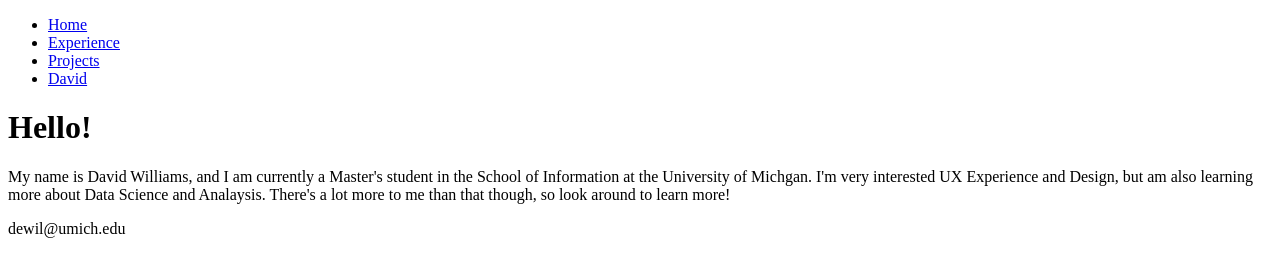
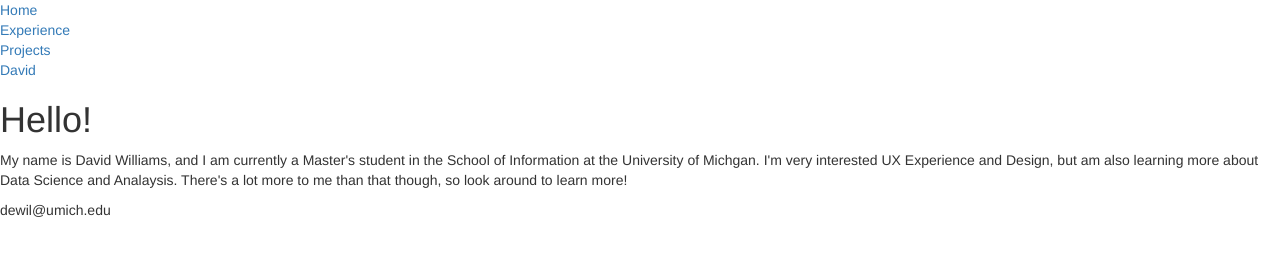
Before and after one commit to shdwfng/shdwfng.github.io, a plain HTML site: page Portfolio/index.html in a window 1280 px wide. Drawn offline with nearby package versions, Linux system fonts and the light colour scheme.

Commit message:
Integrated bootstrap and a reset stylesheet into index.html

```diff
--- /dev/null
+++ b/Portfolio/css/reset.css
@@ -0,0 +1,48 @@
+/* http://meyerweb.com/eric/tools/css/reset/
+   v2.0 | 20110126
+   License: none (public domain)
+*/
+
+html, body, div, span, applet, object, iframe,
+h1, h2, h3, h4, h5, h6, p, blockquote, pre,
+a, abbr, acronym, address, big, cite, code,
+del, dfn, em, img, ins, kbd, q, s, samp,
+small, strike, strong, sub, sup, tt, var,
+b, u, i, center,
+dl, dt, dd, ol, ul, li,
+fieldset, form, label, legend,
+table, caption, tbody, tfoot, thead, tr, th, td,
+article, aside, canvas, details, embed,
+figure, figcaption, footer, header, hgroup,
+menu, nav, output, ruby, section, summary,
+time, mark, audio, video {
+	margin: 0;
+	padding: 0;
+	border: 0;
+	font-size: 100%;
+	font: inherit;
+	vertical-align: baseline;
+}
+/* HTML5 display-role reset for older browsers */
+article, aside, details, figcaption, figure,
+footer, header, hgroup, menu, nav, section {
+	display: block;
+}
+body {
+	line-height: 1;
+}
+ol, ul {
+	list-style: none;
+}
+blockquote, q {
+	quotes: none;
+}
+blockquote:before, blockquote:after,
+q:before, q:after {
+	content: '';
+	content: none;
+}
+table {
+	border-collapse: collapse;
+	border-spacing: 0;
+}
--- a/Portfolio/index.html
+++ b/Portfolio/index.html
@@ -5,6 +5,15 @@
 	<meta charset="utf-8">
 	<title>David Williams</title>
 
+	<!-- CSS to remove all styling -->
+	<link rel="stylesheet" href="./css/reset.css">
+
+	<!-- Sylesheet and scripts for Bootstrap -->
+	<link rel="stylesheet" href="https://maxcdn.bootstrapcdn.com/bootstrap/3.3.7/css/bootstrap.min.css">
+	<script src="https://ajax.googleapis.com/ajax/libs/jquery/3.3.1/jquery.min.js"></script>
+	<script src="https://maxcdn.bootstrapcdn.com/bootstrap/3.3.7/js/bootstrap.min.js"></script>
+
+	<!-- Navigation bar -->
 	<nav>
 		<ul>
 			<li><a href="index.html">Home</a></li>
@@ -16,9 +25,11 @@
 </head>
 
 <body>
-	<h1>Hello!</h1>
+	<div>
+		<h1>Hello!</h1>
 
-	<p>My name is David Williams, and I am currently a Master's student in the School of Information at the University of Michgan. I'm very interested UX Experience and Design, but am also learning more about Data Science and Analaysis. There's a lot more to me than that though, so look around to learn more!</p>
+		<p>My name is David Williams, and I am currently a Master's student in the School of Information at the University of Michgan. I'm very interested UX Experience and Design, but am also learning more about Data Science and Analaysis. There's a lot more to me than that though, so look around to learn more!</p>
+	</div>
 </body>
 
 <footer>
```
